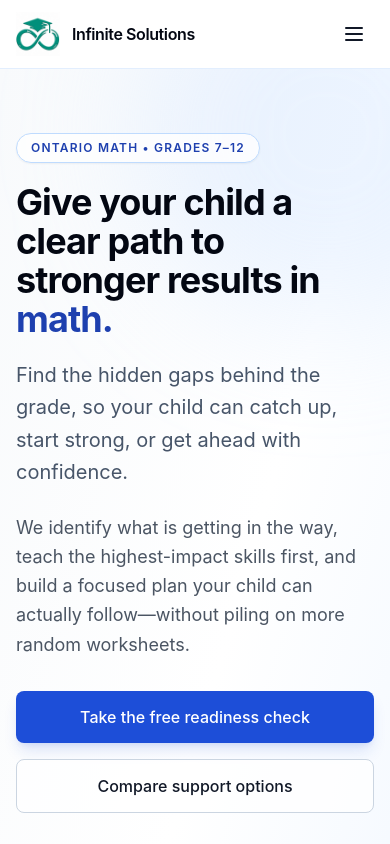
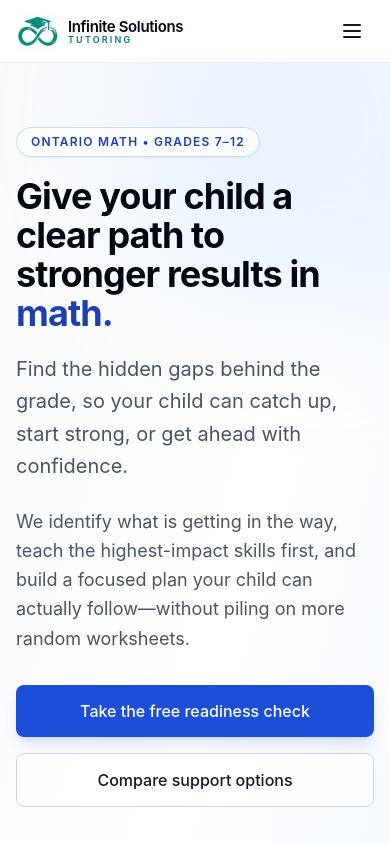
Before and after one commit to karypelly/landing, a React (Vite) app: page / in a window 390 px wide. Shown: the top 844 px of the page. Built offline with nearby package versions, Linux system fonts and the light colour scheme.

Commit message:
Refine responsive header styling

```diff
--- a/App.jsx
+++ b/App.jsx
@@ -1,6 +1,6 @@
 import React, { useState } from 'react';
 import { ChevronDown, Menu, X } from 'lucide-react';
-import infiniteSolutionsLogo from './logo-data.js';
+import infiniteSolutionsLogo from './assets/images/brand/infinite-solutions-logo.png';
 import dylanHero from './assets/images/students/dylan.jpg';
 import catchUpPhoto from './assets/images/students/dylan-hero.png';
 import startStrongPhoto from './assets/images/students/jack.png';
@@ -187,20 +187,23 @@ const Landing = () => {
       {!showAboutKary && (
         <>
       {/* Navigation */}
-      <nav className="sticky top-0 z-50 border-b border-blue-100/80 bg-white/90 backdrop-blur-xl">
-        <div className="max-w-6xl mx-auto px-4 sm:px-6 lg:px-8 py-3 flex items-center justify-between">
-          <div className="flex items-center gap-3 font-semibold tracking-tight text-gray-950">
+      <nav className="sticky top-0 z-50 border-b border-slate-200/70 bg-white/95 backdrop-blur-md">
+        <div className="mx-auto flex h-[62px] max-w-[1100px] items-center justify-between px-[18px] md:h-[68px] md:px-6">
+          <div className="flex items-center gap-2.5 text-gray-950">
             <img
               src={infiniteSolutionsLogo}
               alt="Infinite Solutions logo"
-              className="h-11 w-11 object-contain"
+              className="h-10 w-auto object-contain md:h-[46px]"
             />
-            <span>Infinite Solutions</span>
+            <span className="flex flex-col justify-center leading-none">
+              <span className="text-[15px] font-semibold tracking-tight text-slate-950 md:text-base">Infinite Solutions</span>
+              <span className="mt-px text-[9px] font-semibold uppercase tracking-[0.24em] text-teal-700">Tutoring</span>
+            </span>
           </div>
           <div className="hidden md:flex gap-8 text-sm items-center">
-            <a href="#options" className="text-gray-700 hover:text-gray-900">Pricing</a>
-            <a href="#about-kary" onClick={() => setShowAboutKary(true)} className="text-gray-700 hover:text-gray-900 cursor-pointer">About Kary</a>
-            <a href="tel:4166065425" className="px-4 py-2.5 bg-gray-950 text-white font-medium rounded-lg hover:bg-blue-700 transition-colors flex items-center gap-2 shadow-sm">
+            <a href="#options" className="text-slate-700 hover:text-slate-950">Pricing</a>
+            <a href="#about-kary" onClick={() => setShowAboutKary(true)} className="text-slate-700 hover:text-slate-950 cursor-pointer">About Kary</a>
+            <a href="tel:4166065425" className="flex items-center gap-2 rounded-lg bg-slate-950 px-4 py-2.5 font-medium text-white transition-colors hover:bg-teal-700">
               <span>📞</span> Call Kary
             </a>
           </div>
@@ -208,7 +211,7 @@ const Landing = () => {
           {/* Mobile Menu Button */}
           <button
             onClick={() => setMobileMenuOpen(!mobileMenuOpen)}
-            className="md:hidden p-2 text-gray-900 hover:bg-gray-100 rounded"
+            className="rounded p-2 text-slate-900 hover:bg-slate-100 md:hidden"
             aria-label="Toggle menu"
           >
             {mobileMenuOpen ? <X size={24} /> : <Menu size={24} />}
@@ -217,18 +220,18 @@ const Landing = () => {
 
         {/* Mobile Menu */}
         {mobileMenuOpen && (
-          <div className="md:hidden border-t border-gray-200 bg-white">
-            <div className="px-4 py-4 space-y-3">
+          <div className="border-t border-slate-200/70 bg-white md:hidden">
+            <div className="space-y-3 px-[18px] py-4">
               <a
                 href="#options"
-                className="block py-2 text-gray-900 hover:text-blue-600 font-medium"
+                className="block py-2 font-medium text-slate-900 hover:text-teal-700"
                 onClick={() => setMobileMenuOpen(false)}
               >
                 Pricing
               </a>
               <a
                 href="#about-kary"
-                className="block py-2 text-gray-900 hover:text-blue-600 font-medium cursor-pointer"
+                className="block cursor-pointer py-2 font-medium text-slate-900 hover:text-teal-700"
                 onClick={() => {
                   setMobileMenuOpen(false);
                   setShowAboutKary(true);
@@ -238,28 +241,28 @@ const Landing = () => {
               </a>
               <a
                 href="https://readiness.privatetutoring.ca"
-                className="block py-2 text-gray-900 hover:text-blue-600 font-medium"
+                className="block py-2 font-medium text-slate-900 hover:text-teal-700"
                 onClick={() => setMobileMenuOpen(false)}
               >
                 Free Readiness Check
               </a>
               <a
                 href="#faq"
-                className="block py-2 text-gray-900 hover:text-blue-600 font-medium"
+                className="block py-2 font-medium text-slate-900 hover:text-teal-700"
                 onClick={() => setMobileMenuOpen(false)}
               >
                 FAQ
               </a>
               <a
                 href="tel:4166065425"
-                className="block w-full mt-4 px-4 py-3 bg-green-600 text-white font-medium rounded hover:bg-green-700 text-center"
+                className="mt-4 block w-full rounded bg-slate-950 px-4 py-3 text-center font-medium text-white hover:bg-teal-700"
                 onClick={() => setMobileMenuOpen(false)}
               >
                 📞 Call Kary
               </a>
               <a
                 href="https://readiness.privatetutoring.ca"
-                className="block w-full px-4 py-3 bg-blue-600 text-white font-medium rounded hover:bg-blue-700 text-center"
+                className="block w-full rounded border border-teal-700 px-4 py-3 text-center font-medium text-teal-800 hover:bg-teal-50"
                 onClick={() => setMobileMenuOpen(false)}
               >
                 See Support Options
```
